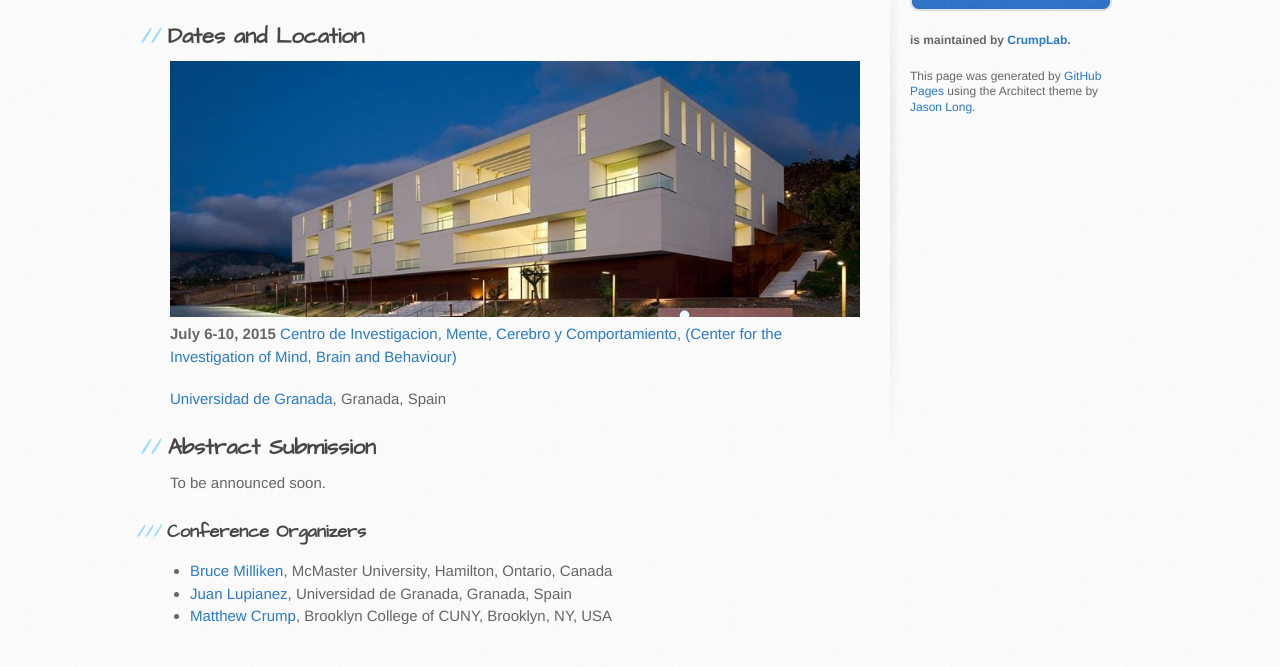
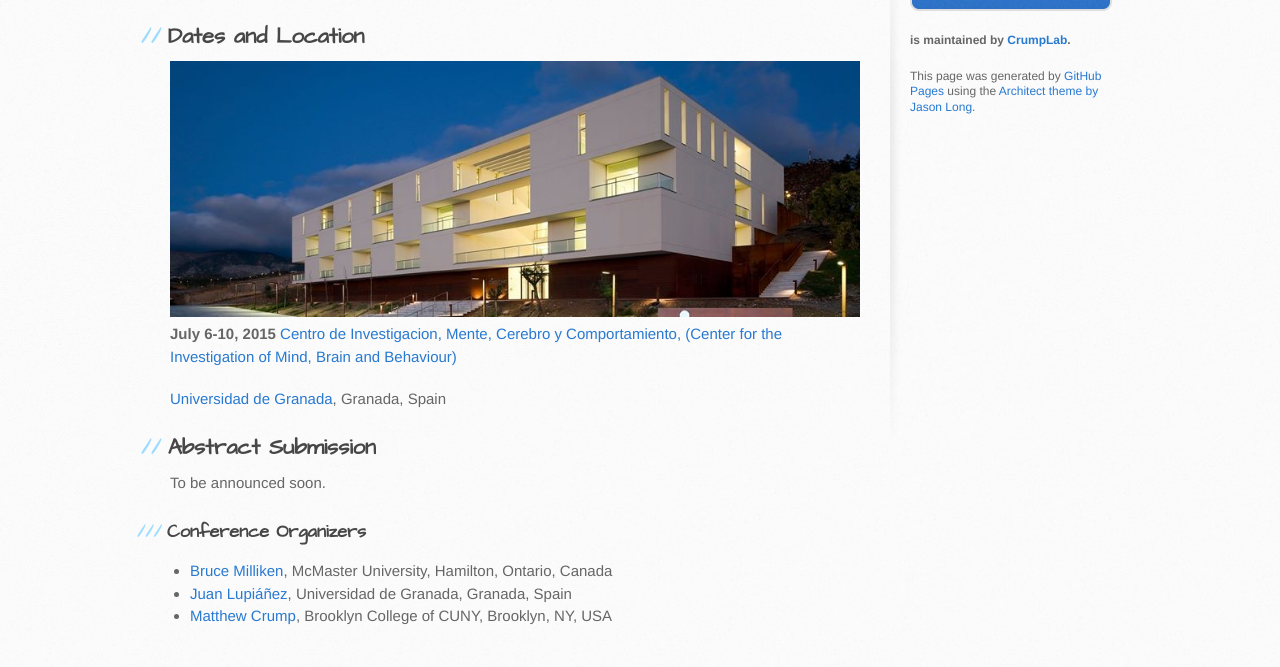
Before and after one commit to CrumpLab/IWLMA, a Jekyll site: the page built from index.html, in a window 1280 px wide. Shown: the part 333-1000 px from the top of the page. Built offline with Jekyll 4.4.1, drawn with Linux system fonts in a browser that asks for light colours.

Commit message:
spanish names

```diff
--- a/_includes/frontstuff.md
+++ b/_includes/frontstuff.md
@@ -15,5 +15,5 @@ To be announced soon.
 ### Conference Organizers
 
 * [Bruce Milliken](https://www.science.mcmaster.ca/pnb/people/86-people-sp-716/191-dr-bruce-milliken.html), McMaster University, Hamilton, Ontario, Canada
-* [Juan Lupianez](http://neurocog-ugr.weebly.com/juan-lupiaacutentildeez.html), Universidad de Granada, Granada, Spain
+* [Juan Lupiáñez](http://neurocog-ugr.weebly.com/juan-lupiaacutentildeez.html), Universidad de Granada, Granada, Spain
 * [Matthew Crump](http://www.brooklyn.cuny.edu/web/academics/faculty/faculty_profile.jsp?faculty=1059), Brooklyn College of CUNY, Brooklyn, NY, USA
--- a/index.html
+++ b/index.html
@@ -45,7 +45,7 @@ summary: Conference website
 
           <p class="repo-owner"><a href="https://github.com/CrumpLab/IWLMA"></a> is maintained by <a href="https://github.com/CrumpLab">CrumpLab</a>.</p>
 
-          <p>This page was generated by <a href="https://pages.github.com">GitHub Pages</a> using the Architect theme by <a href="https://twitter.com/jasonlong">Jason Long</a>.</p>
+          <p>This page was generated by <a href="https://pages.github.com">GitHub Pages</a> using the <a href="https://twitter.com/jasonlong">Architect theme by Jason Long</a>.</p>
         </aside>
       </div>
     </div>
```
Also changed, not shown: 1 other file.
